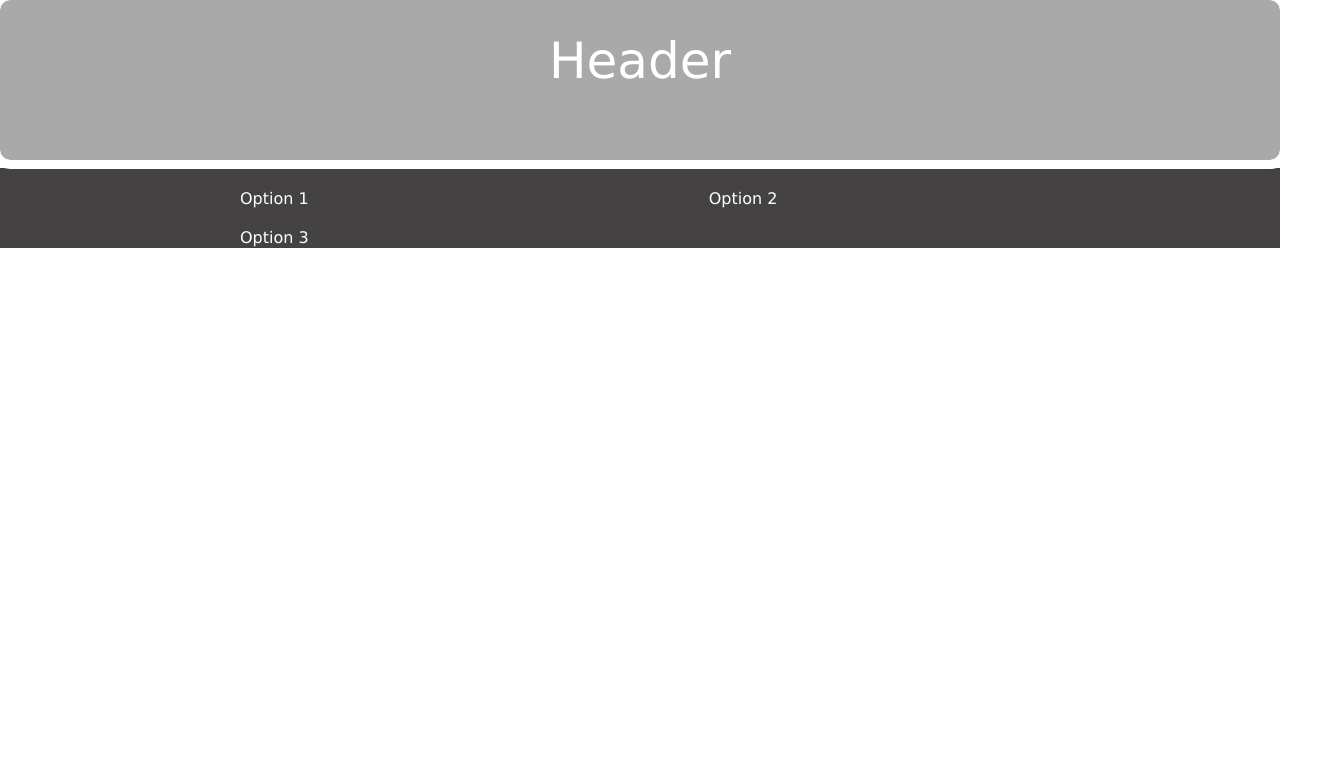
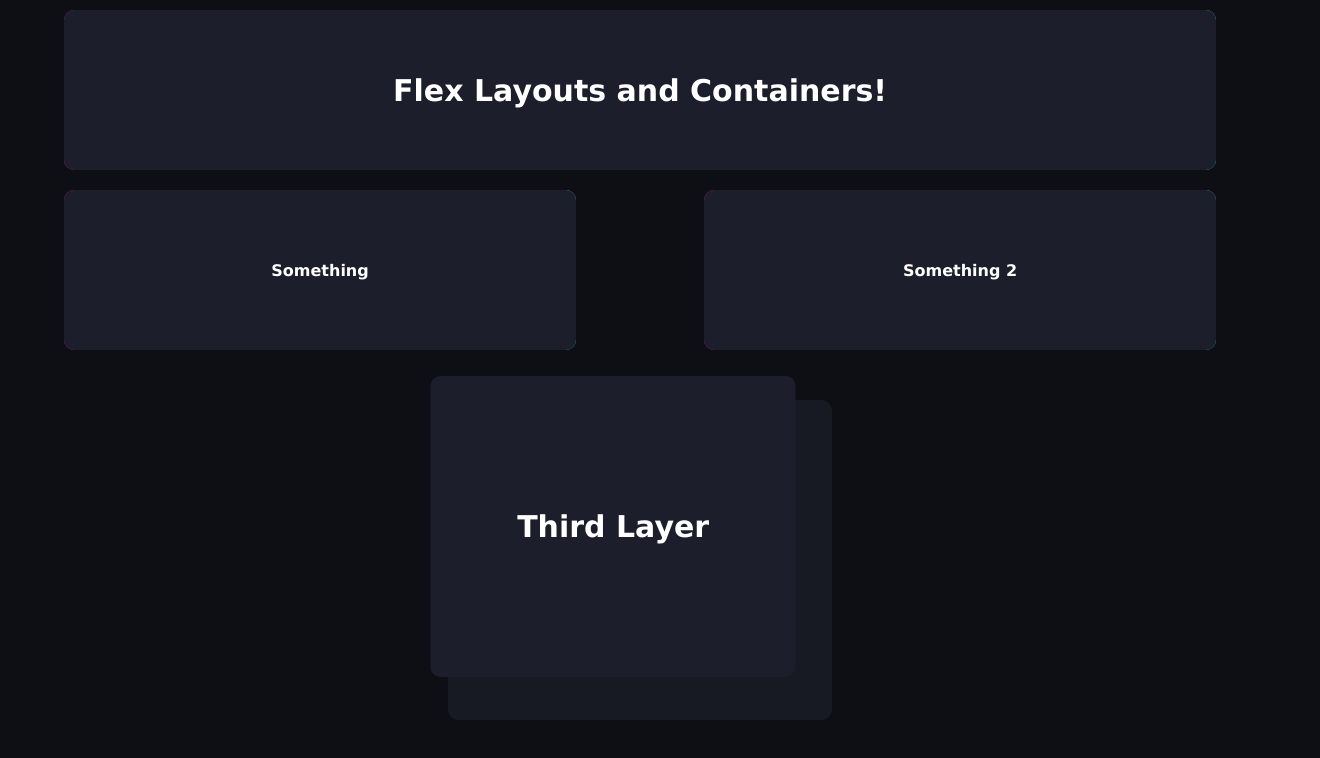
Before and after one commit to Nyte0073/HTMLWebStormCoding.github.io, a website: page HTML/TestingWebsite.html in a window 1280 px wide. Shown: the whole page, 1320 px wide, since content can reach past the window. Drawn offline with Linux system fonts and the light colour scheme.

Commit message:
Committing latest code (March 27th, 2025)

```diff
--- a/HTML/TestingCSS.css
+++ b/HTML/TestingCSS.css
@@ -1,61 +1,95 @@
-
 html, body {
-    font-family: Verdana, serif;
     height: 100%;
     width: 100%;
     margin: 0;
     padding: 0;
+    overflow: hidden;
+    background-color: #0e0e15;
+    font-family: Verdana, serif;
+    font-weight: bold;
+    display: flex;
+    flex-wrap: wrap;
+    align-content: flex-start;
 }
 
-header {
+.body_container {
     height: 20%;
-    width: 100%;
-    text-align: center;
+    /*flex-grow: 1;*/
+    display: flex;
+    margin: 10px auto;
+    width: 90%;
+    border-radius: 10px;
+    background-color: white;
+    position: relative;
     color: white;
-    background-color: darkgrey;
-    border-radius: 10px;
-    font-size: 50px;
-    outline: white solid 9px;
+    padding: 0;
+    box-sizing: border-box;
+    background-image: conic-gradient(#ff4525, #00ff99, #006aff, #ff0095, #ff4525);
 }
 
-.title_container {
-    padding-top: 2.5%;
+.body_container:hover {
+    padding:0.2%;
 }
 
-section {
-    height: 70%;
-    width: 70%;
-    float: right;
+.first_layer {
+    height: 100%;
+    width: 100%;
+    display: flex;
+    /*flex-grow: 1;*/
+    border-radius: 10px;
+    background-color: #1c1f2b;
+    position: relative;
+    font-size: 30px;
+    box-sizing: border-box;
+    justify-content: center;
 }
 
-nav {
-    height: 10%;
-    width: 100%;
-    background-color: #444242;
-    text-align: center;
-    color: white;
-    margin-top: -0.6%;
+.first_layer_element {
+    display: flex;
+    align-self: center;
 }
 
-.nav_container {
-    height: 100%;
+.second_layer {
+    height: 40%;
+    width: 30%;
+    display: flex;
+    border-radius: 10px;
+    background-color: #171a22;
+    position: relative;
+    font-size: 30px;
+    box-sizing: border-box;
+    justify-content: flex-start;
+    margin: 40px auto;
+    padding-left: 1.5%;
+    padding-bottom: 1.5%;
 }
 
-article {
-    height: 70%;
-    width: 30%;
+.third_layer {
+    height:100%;
+    width: 100%;
+    display: flex;
+    border-radius: 10px;
+    background-color: #1c1f2b;
+    /*background-color: red;*/
+    position: relative;
+    /*align-self: flex-end;*/
+    justify-content: center;
+    translate: -10% -8%;
+    transform: scale(1, 1);
+    transition: 1.5s;
 }
 
-ul {
-    list-style-type: none;
-    height: 100%;
-    width: 100%;
+.second_layer:hover {
+    .third_layer {
+        transform: scale(1.5, 1.5);
+        transition: 1.5s;
+    }
 }
 
-li {
-    margin-top: 1.6%;
-    float: left;
-    height: fit-content;
-    margin-left: 200px;
-    margin-right: 200px;
+.third_layer_element {
+    display: flex;
+    align-self: center;
+    color: white;
 }
+
+/*#171a22*/
--- a/HTML/TestingWebsite.html
+++ b/HTML/TestingWebsite.html
@@ -1,25 +1,39 @@
-
 <!DOCTYPE html>
 <html lang="en">
 <head>
     <meta charset="UTF-8">
-    <title>Title</title>
+    <meta name="viewport" content="width=device-width, initial-scale=1">
+    <title>Testing Website</title>
     <link rel="stylesheet" href="TestingCSS.css">
 </head>
 <body>
-    <header>
-        <div class="title_container">
-            Header
+   <div class="body_container">
+        <div class="first_layer">
+            <div class="first_layer_element">
+                Flex Layouts and Containers!
+            </div>
         </div>
-    </header>
-    <nav>
-        <div class="nav_container">
-            <ul>
-                <li>Option 1</li>
-                <li>Option 2</li>
-                <li>Option 3</li>
-            </ul>
+   </div>
+
+    <div class="body_container" style="width: 40%">
+        <div class="first_layer">
+            <div class="first_layer_element" style="font-size: medium">Something</div>
         </div>
-    </nav>
+    </div>
+
+   <div class="body_container" style="width: 40%">
+       <div class="first_layer">
+           <div class="first_layer_element" style="font-size: medium">Something 2</div>
+       </div>
+   </div>
+
+    <div class="second_layer">
+        <div class="third_layer">
+            <div class="third_layer_element">
+                Third Layer
+            </div>
+        </div>
+    </div>
+
 </body>
 </html>
```
Also changed, not shown: 1 other file.
